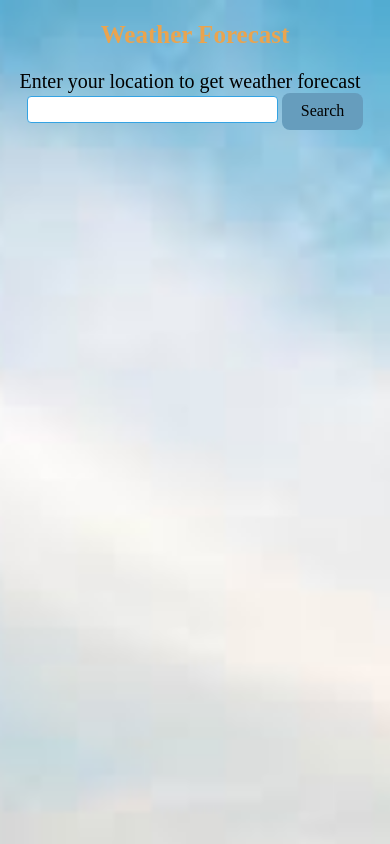
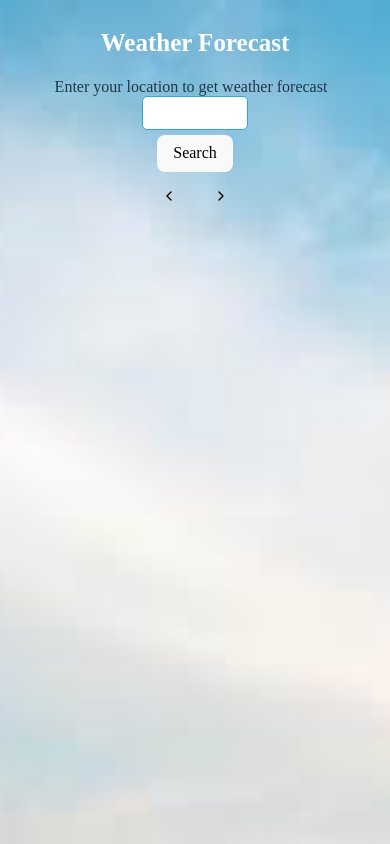
Before and after one commit to PrasantiNalla/WeatherForecast, a React (Vite) app: page /forecast in a window 390 px wide. Built offline with nearby package versions, Linux system fonts and the light colour scheme.

Commit message:
mobile responsiveness added

```diff
--- a/src/components/Forecast/Forecast.scss
+++ b/src/components/Forecast/Forecast.scss
@@ -4,6 +4,12 @@ html {
     -moz-background-size: cover;
     -o-background-size: cover;
     background-size: cover;
+}
+
+html,
+body {
+    max-width: 100%;
+    overflow-x: hidden;
 }
 
 h2 {
@@ -13,10 +19,9 @@ h2 {
     font-family: inherit;
 }
 
-.page-header {
+.form-label {
     padding-top: 100px;
     font-size: 20px;
-   // color: rgb(130, 177, 177);
 }
 
 input {
@@ -27,14 +32,14 @@ input {
 }
 
 b {
-   // color: rgb(234, 164, 79);
     font-size: 20px;
 }
 
 button {
     border-radius: 8px;
     background-color: rgb(102, 157, 189);
-    padding: 0.6em 1.2em;
+    padding: 0.6em 1.0em;
+    margin: 2px;
     font-size: 1em;
     font-weight: 300;
     font-family: inherit;
@@ -52,11 +57,6 @@ input:focus,
 input:focus-visible,
 button:focus-visible {
     outline: 2px auto rgb(52, 163, 227);
-}
-
-p {
-    // color: rgb(108, 175, 135);
-   // color: rgb(214, 212, 81);
 }
 
 table {
@@ -98,6 +98,7 @@ th {
     display: flex;
     justify-content: center;
     width: 100%;
+    overflow-x: hidden;
 }
 
 .day-info-table-header,
@@ -108,16 +109,9 @@ th {
 
 .day-container-none {
     display: none;
-
 }
 
-.day-selector {
-    align-content: center;
-    align-items: center;
-    border-radius: 10px;
-    border: 2px solid transparent;
-    z-index: 5;
-}
+
 
 .weather-day li {
     display: flex;
@@ -133,6 +127,14 @@ th {
         border-radius: 5px;
     }
 
+    .day-selector {
+        align-content: center;
+        align-items: center;
+        border-radius: 10px;
+        border: 2px solid transparent;
+        z-index: 5;
+    }
+
     .day-container {
         position: absolute;
         top: 65%;
@@ -143,14 +145,85 @@ th {
     }
 }
 
+.day-scroll-button {
+    display: none;
+}
 
-
-@media (max-width: 1000px) {
+@media (max-width: 390px) {
     h2 {
         text-align: center;
+        color: white;
+    }
+
+    form {
+        display: flex;
+        flex-direction: column;
+        align-items: center;
+
+        .form-label {
+            overflow-wrap: break-word;
+            width: 100%;
+            padding-top: 0%;
+            font-size: medium;
+        }
+
+        .form-input {
+            width: 100px;
+            height: 30px;
+            font-size: medium;
+            border-radius: 5px;
+        }
+    }
+
+    .day-scroll-button {
+        display: inline;
+    }
+
+    .scroll-buttons-container {
+        display: flex;
+        align-items: center;
+        justify-content: space-around;
+        height: 48px;
+        width: 100%;
+        z-index: 10;
+    }
+
+    .scroll-button {
+        background: none;
+        border: none;
+        outline: none;
+        cursor: pointer;
+    }
+
+    .weather-cards-container {
+        display: flex;
+        justify-content: flex-start;
+
+        .weather-day li {
+            overflow-x: hidden;
+            max-width: 98%;
+
+            .day-container {
+                position: absolute;
+                top: 70%;
+                left: 50%;
+                transform: translate(-50%, -50%);
+                text-align: center;
+                padding-top: 15px;
+            }
+        }
     }
 
     ul {
         padding-left: 0;
     }
+
+    b {
+        font-size: medium;
+        word-wrap: break-word;
+    }
+
+
+
+
 }
--- a/src/components/Forecast/Forecast.tsx
+++ b/src/components/Forecast/Forecast.tsx
@@ -2,6 +2,7 @@ import { FormEvent, useRef, useState } from 'react';
 import { getWeatherByLocation } from '../../clients/apiClient';
 import './Forecast.scss';
 import { HourlyForecast } from './HourlyForecast';
+import { FiChevronLeft, FiChevronRight } from 'react-icons/fi';
 
 interface WeatherData {
     days: any;
@@ -15,7 +16,19 @@ export const Forecast: React.FunctionComponent = () => {
     const today = currentDate.getDate();
     let currentHour = currentDate.getHours();
     let numCols = 0;
+    const scrollRef = useRef<HTMLDivElement>(null);
 
+    function handleScrollRight() {
+        if (scrollRef.current) {
+            scrollRef.current.scrollLeft += 50;
+        }
+    }
+
+    function handleScrollLeft() {
+        if (scrollRef.current) {
+            scrollRef.current.scrollLeft -= 50;
+        }
+    }
 
     function handleSubmit(event: FormEvent<HTMLFormElement>) {
         event.preventDefault();
@@ -56,7 +69,7 @@ export const Forecast: React.FunctionComponent = () => {
         <main>
             <h2>Weather Forecast</h2>
             <form onSubmit={handleSubmit}>
-                <label className="page-header">
+                <label className="form-label">
                     Enter your location to get weather forecast &nbsp;
                 </label>
                 <input
@@ -66,12 +79,19 @@ export const Forecast: React.FunctionComponent = () => {
                     id="userLoc"
                     required
                     onChange={(e) => setLocation(e.target.value)}
-                />&nbsp;
+                />
                 <button type="submit">Search</button>
             </form>
-
+            <div className='day-scroll-button'>
+                <button className="scroll-button" onClick={handleScrollLeft}>
+                    <FiChevronLeft />
+                </button>
+                <button className="scroll-button" onClick={handleScrollRight}>
+                    <FiChevronRight />
+                </button>
+            </div>
             {weatherData && (
-                <div className="weather-cards-container">
+                <div className="weather-cards-container" ref={scrollRef}>
                     <br />
                     {weatherData.days.slice(0, 10).map((day: any) => (
                         <ul className="weather-day" key={day.datetime}>
@@ -88,7 +108,7 @@ export const Forecast: React.FunctionComponent = () => {
                                         )}
                                     </a>
                                 </div>
-                                <div className={` ${selectedDate !== day.datetime ? 'day-container-none' : 'day-container'}`}>
+                                <div className={` ${selectedDate !== day.datetime ? 'day-container-none' : 'day-container'}`} >
                                     <HourlyForecast day={day} numCols={numCols} currentHour={currentHour} getIcon={getIcon} />
                                 </div>
 
--- a/src/components/Forecast/HourlyForecast.scss
+++ b/src/components/Forecast/HourlyForecast.scss
@@ -16,7 +16,7 @@
 
 .hour-container {
     width: 100%;
-    overflow-x: scroll;
+    overflow-x: hidden;
     text-align: center;
     justify-content: center;
     position: relative;
@@ -36,3 +36,19 @@
 th {
     background-color: none;
 }
+
+@media (max-width: 390px) {
+
+    .scroll-buttons-container {
+        display: inline;
+    }
+
+    .hour-table {
+        max-width: 390px;
+        justify-content: start;
+    }
+
+    .span-data {
+        text-align: left;
+    }
+}
--- a/src/components/Forecast/HourlyForecast.tsx
+++ b/src/components/Forecast/HourlyForecast.tsx
@@ -36,9 +36,7 @@ export const HourlyForecast: React.FunctionComponent<HourlyForecastProps> = ({
     function handleScrollRight() {
         if (scrollRef.current) {
             scrollRef.current.scrollLeft += 150;
-            console.log("im clicked inside if " + scrollRef)
         }
-        console.dir(scrollRef);
     }
 
     function handleScrollLeft() {
--- a/src/index.scss
+++ b/src/index.scss
@@ -61,22 +61,20 @@
 //   outline: 2px auto rgb(52, 163, 227);
 // }
 
-// @media (prefers-color-scheme: light) {
-//   body {
-//     background-color: rgb(100, 179, 218);
-//   }
+@media (prefers-color-scheme: light) {
 
-//   :root {
-//     color: #213547;
-//     background-color: #ffffff;
-//   }
 
-//   a:hover {
-//     color: rgb(52, 163, 227);
-//   }
+    :root {
+        color: #213547;
+        background-color: #ffffff;
+    }
 
-//   button {
-//     margin-top: 5px;
-//     background-color: #f9f9f9;
-//   }
-// }
+    a:hover {
+        color: rgb(52, 163, 227);
+    }
+
+    button {
+        margin-top: 5px;
+        background-color: #f9f9f9;
+    }
+}
```
